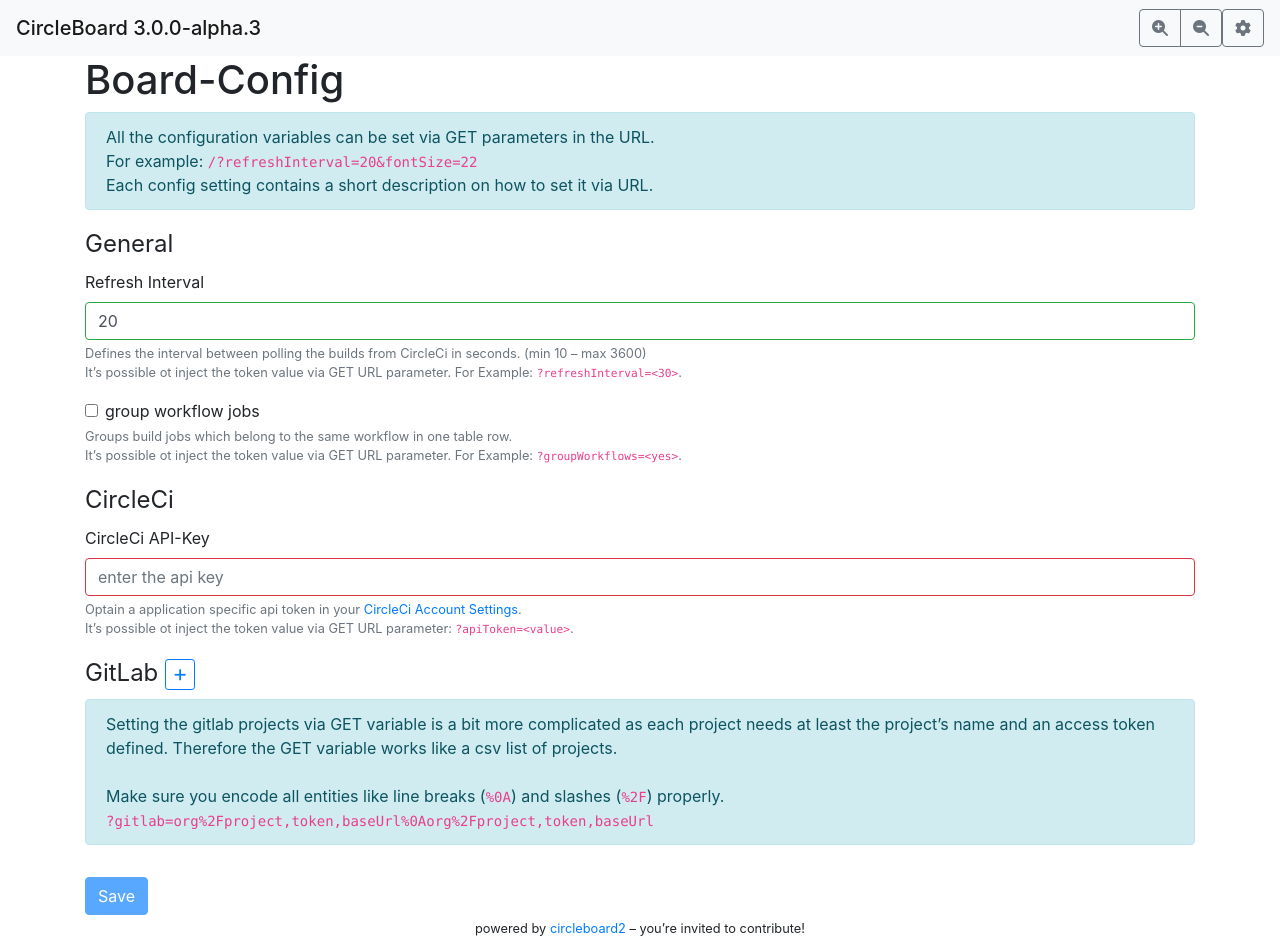
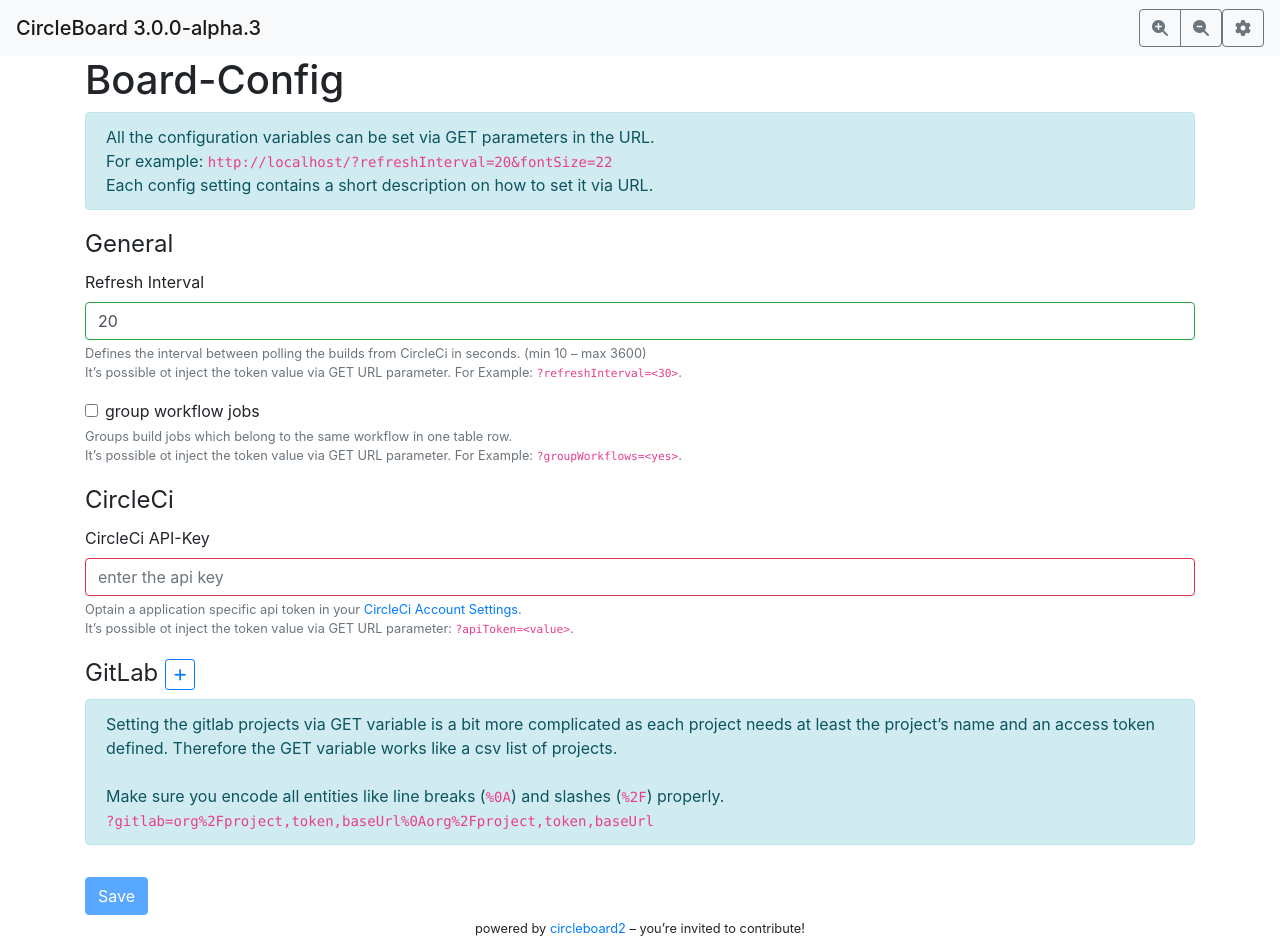
Before and after one commit to Ephigenia/circleboard2, an Angular app: page /config in a window 1280 px wide. Built offline with nearby package versions, Linux system fonts and the light colour scheme.

Commit message:
3.0.0-alpha.3

```diff
--- a/package.json
+++ b/package.json
@@ -1,6 +1,6 @@
 {
   "name": "circleboard",
-  "version": "3.0.0-alpha.2",
+  "version": "3.0.0-alpha.3",
   "description": "tabular display of the latest builds on CircleCi",
   "keywords": [
     "board",
--- a/src/app/board-config.service.ts
+++ b/src/app/board-config.service.ts
@@ -54,7 +54,7 @@
           name: csvRow[0],
           token: csvRow[1],
           baseUrl: csvRow[2] || null
-        }
+        };
       });
   }
 
--- a/src/app/board-config/board-config.component.ts
+++ b/src/app/board-config/board-config.component.ts
@@ -10,11 +10,14 @@
 export class BoardConfigComponent {
 
   public config: BoardConfig;
+  // url shown in the config help messages
+  public baseUrl: string;
 
   public constructor(
     private configService: BoardConfigService
   ) {
     this.config = this.configService.read();
+    this.baseUrl = `${window.location.origin}`;
   }
 
   public submit() {
@@ -24,7 +27,7 @@
   public addEmptyGitlabProject() {
     let template = <GitLabProjectListItem>{
       name: '',
-      token:'',
+      token: '',
       baseUrl: ''
     };
     if (this.config.gitlabProjects.length) {
--- a/src/app/gitlab-ci.service.ts
+++ b/src/app/gitlab-ci.service.ts
@@ -5,9 +5,9 @@
 import { map } from 'rxjs/operators';
 
 export interface GitLabProjectListItem {
-  name: string,
-  token: string,
-  baseUrl: string|null,
+  name: string;
+  token: string;
+  baseUrl: string|null;
 }
 
 @Injectable()
@@ -37,7 +37,8 @@
     return this.http.get(url, options).pipe(
       map((builds: any[]) => {
         return builds.map((build) => this.transformBuild(build, project, baseUrl));
-      }));
+      })
+    );
   }
 
   public transformBuild(build, project, baseUrl) {
--- a/src/app/recent-builds/recent-builds.component.ts
+++ b/src/app/recent-builds/recent-builds.component.ts
@@ -85,7 +85,7 @@
             requestList.push(
               this.gitlabci.getProjectBuilds(project.name, project.token, project.baseUrl)
             );
-          })
+          });
 
           return combineLatest(requestList);
         }),
```
Also changed, not shown: 2 other files (tests, documents, lock files or other folders).
